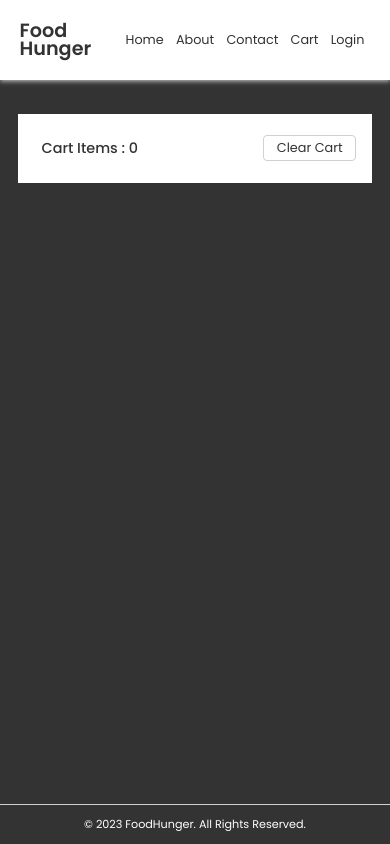
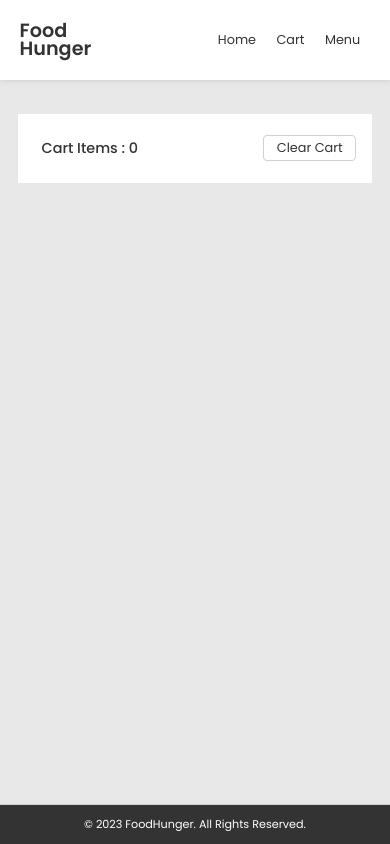
Before and after one commit to ankyv/food-hunger-app, a React (Vite) app: page /cart in a window 390 px wide. Built offline with nearby package versions, Linux system fonts and the light colour scheme.

Commit message:
Created Sidebar menu component

```diff
--- a/index.css
+++ b/index.css
@@ -15,6 +15,7 @@
   --text-light-clr: #606060;
   --shimmer-bg-clr: #e8e8e8;
   --footer-bg-clr: #333;
+  --cart-bg-clr: #e8e8e8;
 }
 
 .dark {
@@ -26,6 +27,7 @@
   --text-light-clr: #aaaaaa;
   --shimmer-bg-clr: rgb(55, 55, 55);
   --footer-bg-clr: #171b2a;
+  --cart-bg-clr: #171b2a;
 }
 
 html {
@@ -81,18 +83,16 @@ a {
   justify-content: space-around;
   align-items: center;
   list-style-type: none;
+  user-select: none;
 }
 
 .nav-items li {
   font-size: 1.6rem;
   padding: 0 1.8em;
+  cursor: pointer;
 }
 
-.nav-items li a {
-  color: var(--text-clr);
-  text-decoration: none;
-}
-
+.nav-items > li:hover,
 .nav-items li a:hover {
   color: var(--primary-dark-clr);
 }
@@ -669,7 +669,7 @@ a {
 }
 
 .cart {
-  background-color: var(--footer-bg-clr);
+  background-color: var(--cart-bg-clr);
   padding: 2.2rem;
   min-height: calc(100vh - 120px);
 }
@@ -930,6 +930,31 @@ a {
   color: var(--primary-light-clr);
 }
 
+.sidebar {
+  background-color: var(--bg-clr);
+  box-shadow: 0px 5px 5px 0px var(--border-clr);
+  display: inline-block;
+  font-size: 1.6rem;
+  height: calc(100vh - 80px);
+  width: 240px;
+  padding: 2rem 1rem;
+  position: fixed;
+  top: 80px;
+  right: 0;
+  z-index: 10;
+  overflow: auto;
+  user-select: none;
+}
+
+.sidebar div {
+  padding: 1rem 2rem;
+}
+
+.sidebar div:hover p {
+  color: var(--primary-dark-clr);
+  padding-left: 0.5rem;
+}
+
 @media (max-width: 1200px) {
   html {
     font-size: 56%;
@@ -1114,16 +1139,15 @@ a {
   .cart .cart-container .cart-items .food-item .food-info {
     width: 100%;
   }
+
+  .sidebar {
+    width: 200px;
+  }
 }
 
 @media (max-width: 480px) {
-  .navbar {
-    width: 90%;
-  }
-
   .nav-items li {
     font-size: 1.6rem;
-    padding: 0em;
   }
 
   .main .container {
--- /dev/null
+++ b/src/components/Body.js
@@ -0,0 +1,16 @@
+import { Outlet } from "react-router-dom";
+import { useSelector } from "react-redux";
+import Sidebar from "./Sidebar";
+
+const Body = () => {
+  const isVisible = useSelector((store) => store.menu.isVisible);
+
+  return (
+    <div>
+      {isVisible && <Sidebar />}
+      <Outlet />
+    </div>
+  );
+};
+
+export default Body;
--- a/src/components/Header.js
+++ b/src/components/Header.js
@@ -1,11 +1,12 @@
-import { useState } from "react";
 import { Link } from "react-router-dom";
 import { useSelector } from "react-redux";
+import { useDispatch } from "react-redux";
+import { toggleMenu } from "../utils/menuSlice";
 
 const Header = () => {
-  const [isLoggedIn, setIsLoggedIn] = useState(false);
+  const cartItems = useSelector((store) => store.cart.items);
 
-  const cartItems = useSelector((store) => store.cart.items);
+  const dispatch = useDispatch();
 
   return (
     <div className="header">
@@ -17,24 +18,19 @@ const Header = () => {
         </Link>
         <div className="navbar">
           <ul className="nav-items">
-            <li>
+            <li className="home-nav-item">
               <Link to="/">Home</Link>
             </li>
-            <li>
-              <Link to="/about">About</Link>
-            </li>
-            <li>
-              <Link to="/contact">Contact</Link>
-            </li>
-            <li>
+            <li className="cart-nav-item">
               <Link to="/cart">Cart</Link>
             </li>
             <li
               onClick={() => {
-                setIsLoggedIn(!isLoggedIn);
+                dispatch(toggleMenu());
               }}
+              className="menu-nav-item"
             >
-              {isLoggedIn ? "Logout" : "Login"}
+              Menu
             </li>
           </ul>
         </div>
--- /dev/null
+++ b/src/components/Sidebar.js
@@ -0,0 +1,40 @@
+import { Link } from "react-router-dom";
+import { useDispatch, useSelector } from "react-redux";
+import { toggleTheme } from "../utils/themeSlice";
+
+const Sidebar = () => {
+  const dispatch = useDispatch();
+
+  const theme = useSelector((store) => store.theme.theme);
+
+  return (
+    <div className="sidebar">
+      <div>
+        <Link to={"/about"}>
+          <p>About</p>
+        </Link>
+      </div>
+      <div>
+        <Link to={"/contact"}>
+          <p>Contact</p>
+        </Link>
+      </div>
+      <div>
+        <Link to={"/signup"}>
+          <p>Signup</p>
+        </Link>
+      </div>
+      <div
+        onClick={() => {
+          dispatch(toggleTheme());
+          document.querySelector("body").className =
+            theme === "light" ? "dark" : "light";
+        }}
+      >
+        <p>{theme === "light" ? "Dark" : "Light"}</p>
+      </div>
+    </div>
+  );
+};
+
+export default Sidebar;
--- /dev/null
+++ b/src/utils/menuSlice.js
@@ -0,0 +1,17 @@
+import { createSlice } from "@reduxjs/toolkit";
+
+const menuSlice = createSlice({
+  name: "menu",
+  initialState: {
+    isVisible: false,
+  },
+  reducers: {
+    toggleMenu: (state) => {
+      state.isVisible = !state.isVisible;
+    },
+  },
+});
+
+export const { toggleMenu } = menuSlice.actions;
+
+export default menuSlice.reducer;
--- a/src/utils/store.js
+++ b/src/utils/store.js
@@ -1,9 +1,13 @@
 import { configureStore } from "@reduxjs/toolkit";
 import cartSlice from "./cartSlice";
+import menuSlice from "./menuSlice";
+import themeSlice from "./themeSlice";
 
 const store = configureStore({
   reducer: {
     cart: cartSlice,
+    menu: menuSlice,
+    theme: themeSlice,
   },
 });
 
--- /dev/null
+++ b/src/utils/themeSlice.js
@@ -0,0 +1,17 @@
+import { createSlice } from "@reduxjs/toolkit";
+
+const themeSlice = createSlice({
+  name: "theme",
+  initialState: {
+    theme: "light",
+  },
+  reducers: {
+    toggleTheme: (state) => {
+      state.theme = state.theme === "light" ? "dark" : "light";
+    },
+  },
+});
+
+export const { toggleTheme } = themeSlice.actions;
+
+export default themeSlice.reducer;
```
Also changed, not shown: src/App.js (+7 -0 lines).
